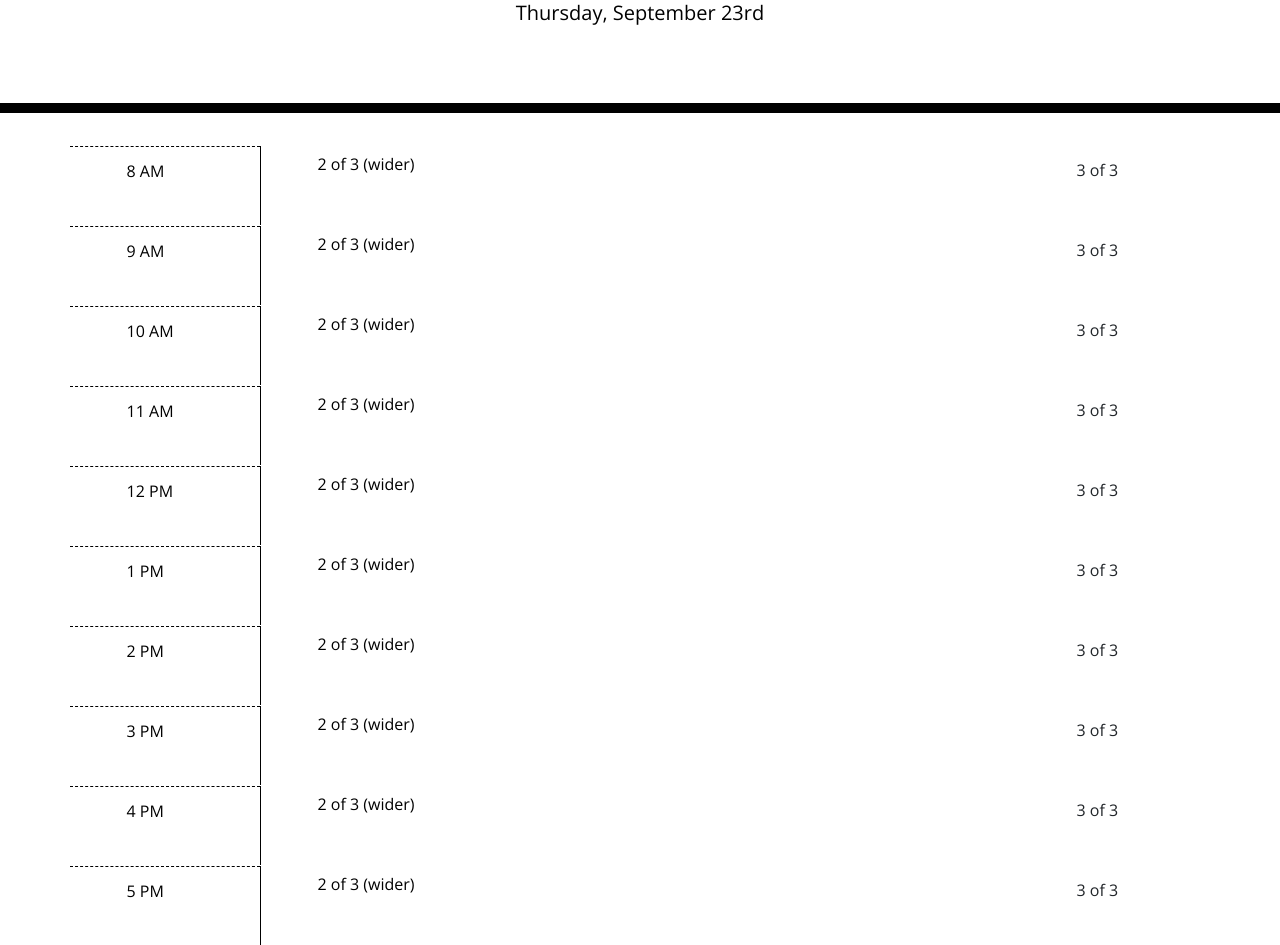
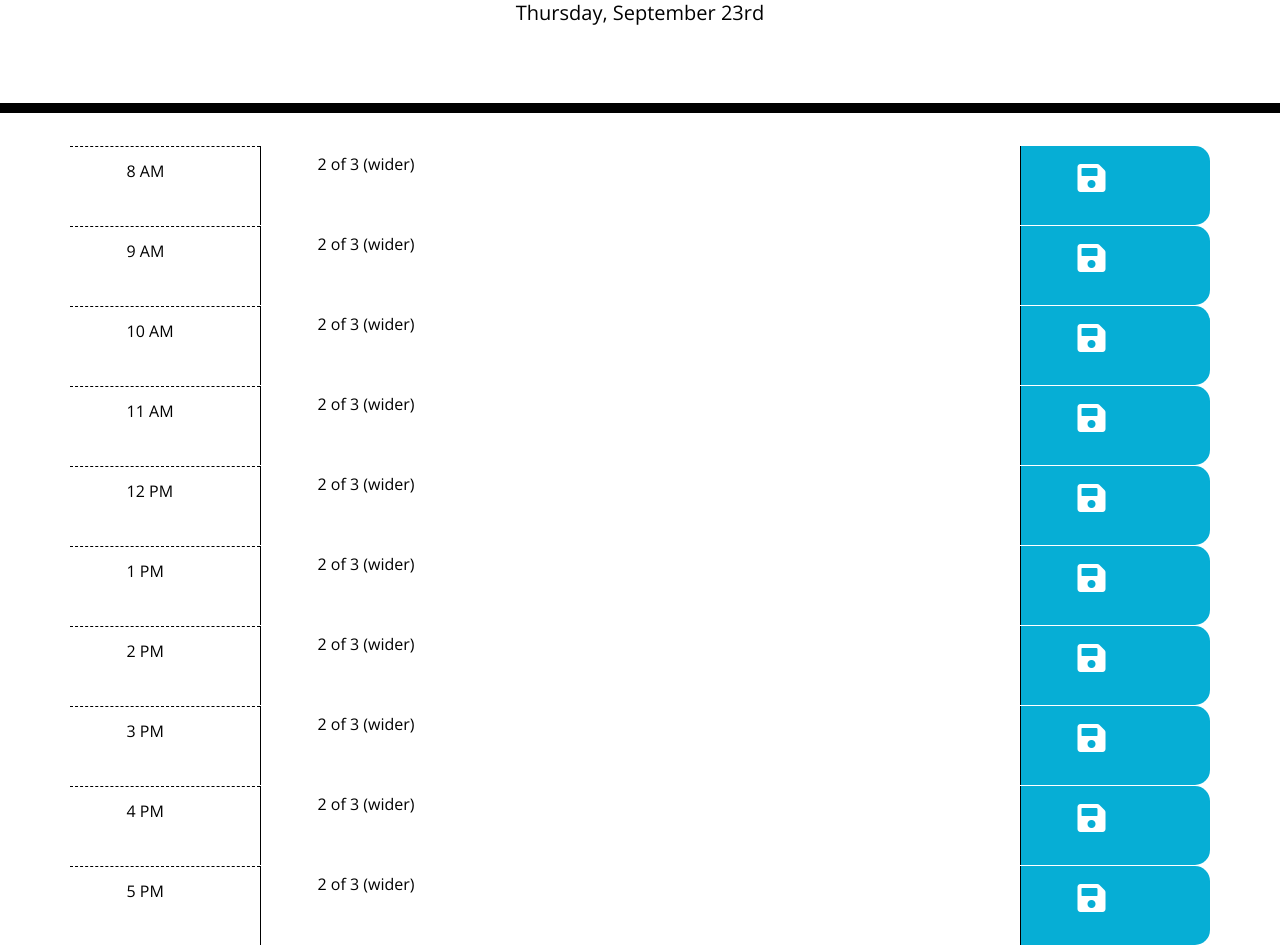
Before and after one commit to GMMarshall27/05-HW-Work-Day-Scheduler, a plain HTML site: page index.html in a window 1280 px wide. Shown: the part 191-1136 px from the top of the page. Drawn offline with nearby package versions, Linux system fonts and the light colour scheme.

Commit message:
added save icons

```diff
--- a/index.html
+++ b/index.html
@@ -37,8 +37,8 @@
         <textarea class="col-8">
           2 of 3 (wider)
         </textarea>
-        <div class="col-2">
-          3 of 3
+        <div class="col-2 saveBtn" >
+          <i class="fas fa-save fa-2x"></i>
         </div>
       </div>
       <div class="row">
@@ -48,8 +48,8 @@
         <textarea class="col-8">
           2 of 3 (wider)
         </textarea>
-        <div class="col-2">
-          3 of 3
+        <div class="col-2 saveBtn">
+          <i class="fas fa-save fa-2x"></i>
         </div>
       </div>
       <div class="row">
@@ -59,8 +59,8 @@
         <textarea class="col-8">
           2 of 3 (wider)
         </textarea>
-        <div class="col-2">
-          3 of 3
+        <div class="col-2 saveBtn">
+          <i class="fas fa-save fa-2x"></i>
         </div>
       </div>
       <div class="row">
@@ -70,8 +70,8 @@
         <textarea class="col-8">
           2 of 3 (wider)
         </textarea>
-        <div class="col-2">
-          3 of 3
+        <div class="col-2 saveBtn">
+          <i class="fas fa-save fa-2x"></i>
         </div>
       </div>
       <div class="row">
@@ -81,8 +81,8 @@
         <textarea class="col-8">
           2 of 3 (wider)
         </textarea>
-        <div class="col-2">
-          3 of 3
+        <div class="col-2 saveBtn">
+          <i class="fas fa-save fa-2x"></i>
         </div>
       </div>
       <div class="row">
@@ -92,8 +92,8 @@
         <textarea class="col-8">
           2 of 3 (wider)
         </textarea>
-        <div class="col-2">
-          3 of 3
+        <div class="col-2 saveBtn">
+          <i class="fas fa-save fa-2x"></i>
         </div>
       </div>
       <div class="row">
@@ -103,8 +103,8 @@
         <textarea class="col-8">
           2 of 3 (wider)
         </textarea>
-        <div class="col-2">
-          3 of 3
+        <div class="col-2 saveBtn">
+          <i class="fas fa-save fa-2x"></i>
         </div>
       </div>
       <div class="row">
@@ -114,8 +114,8 @@
         <textarea class="col-8">
           2 of 3 (wider)
         </textarea>
-        <div class="col-2">
-          3 of 3
+        <div class="col-2 saveBtn">
+          <i class="fas fa-save fa-2x"></i>
         </div>
       </div>
       <div class="row">
@@ -125,8 +125,8 @@
         <textarea class="col-8">
           2 of 3 (wider)
         </textarea>
-        <div class="col-2">
-          3 of 3
+        <div class="col-2 saveBtn">
+          <i class="fas fa-save fa-2x"></i>
         </div>
       </div>
       <div class="row">
@@ -136,8 +136,8 @@
         <textarea class="col-8">
           2 of 3 (wider)
         </textarea>
-        <div class="col-2">
-          3 of 3
+        <div class="col-2 saveBtn">
+          <i class="fas fa-save fa-2x"></i>
         </div>
       </div>
 
```
